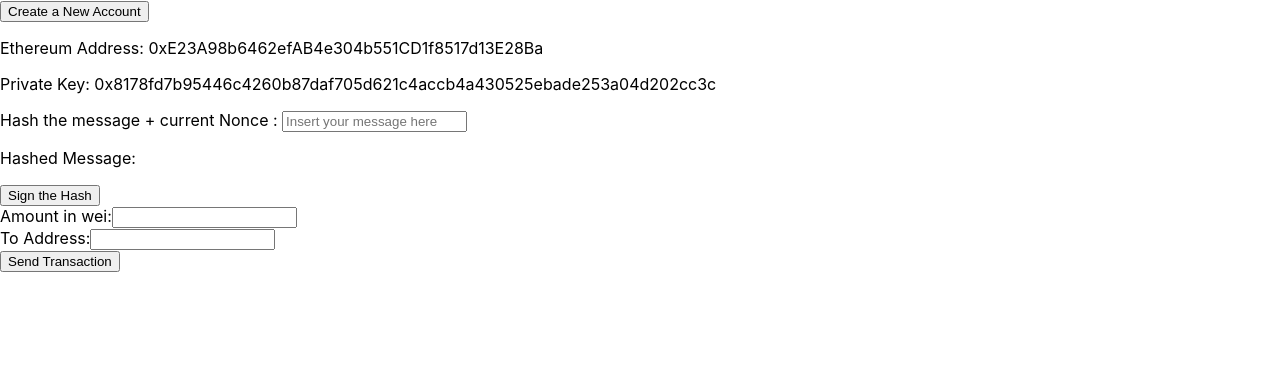
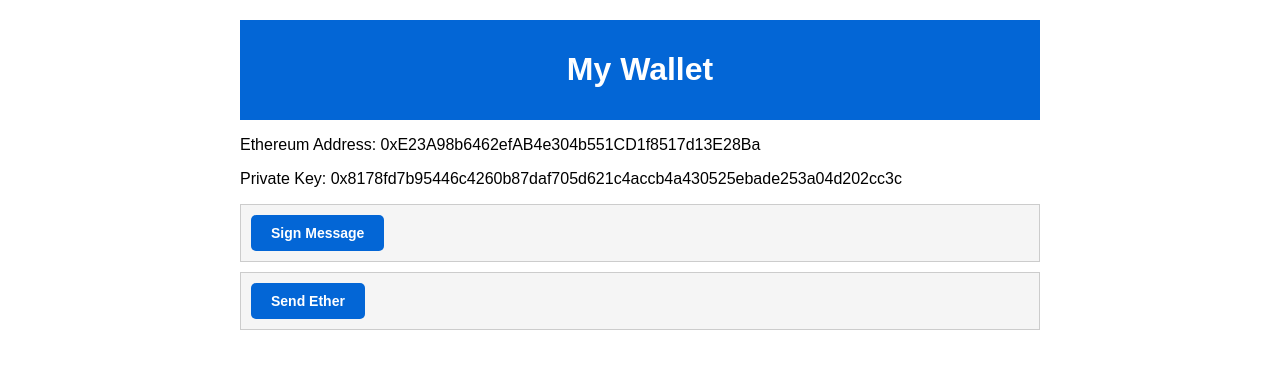
Before and after one commit to naveensmacks/metana-bootcamp, a React (Create React App) app in the folder module-11/walletProject/wallet-project/: page / in a window 1280 px wide. Both pictures are taken after a click on the button "Create a New Account". Shown: the top 368 px of the page. Built offline with nearby package versions, Linux system fonts and the light colour scheme.

Commit message:
Created the wallet UI, popup UI, created flowing/expanding transition effect for UI elements

```diff
--- a/module-11/walletProject/wallet-project/src/components/WalletGenerator.js
+++ b/module-11/walletProject/wallet-project/src/components/WalletGenerator.js
@@ -1,10 +1,14 @@
 import React, { useState } from 'react';
 import { ethers } from 'ethers';
 import { BigNumber } from 'ethers';
+import '../styles.css';
 
 const WalletGenerator = () => {
+  const [showCreateButton, setShowCreateButton] = useState(true);
   const [address, setAddress] = useState('');
   const [privateKey, setPrivateKey] = useState('');
+  const [showHashFields, setShowHashFields] = useState(false);
+  const [showTransactionFields, setShowTransactionFields] = useState(false);
 
   const [nonce, setNonce] = useState('');
   const [textboxContent, setTextboxContent] = useState('');
@@ -42,6 +46,7 @@
 
     // Update the state with the new nonce
     setNonce(newNonce);
+    setShowCreateButton(false);
   };
 
    //Calculate hash
@@ -116,7 +121,7 @@
     // Handle Transaction Submission
   const handleSendButtonClick = async () => {
     try {
-      const { provider, transaction } = await prepareTransaction();
+      const { transaction } = await prepareTransaction();
 
       // Show the modal with estimated gas value
       setShowModal(true);
@@ -124,44 +129,6 @@
 
     } catch (error) {
       console.error("Error preparing transaction:", error);
-    }
-  };
-  // Handle Transaction Submission
-  const handleSendButtonClick1 = async () => {
-    try {
-      console.log("inside handleSendButtonClick");
-      const provider = new ethers.providers.AlchemyProvider("goerli", ALCHEMY_API_KEY);
-      const wallet = new ethers.Wallet(privateKey, provider);
-
-      const nonceValue = await wallet.getTransactionCount();
-      console.log("amount", amount);
-      console.log("amount in hexa", BigNumber.from(amount).toHexString());
-      console.log("nonceValue", nonceValue);
-      const transaction = {
-        nonce: nonceValue,
-        gasLimit: ethers.utils.hexlify(21000), // Default gas limit for regular transactions
-        gasPrice: ethers.utils.parseUnits("20", "gwei"), // Example gas price
-        to: toAddress,
-        value: BigNumber.from(amount).toHexString(),
-      };
-      console.log("transaction.value : ",transaction.value);
-      const estimatedGas = await estimateGas(transaction, provider);
-      console.log("Estimated Gas : ",estimatedGas);
-      transaction.gasLimit = estimatedGas;
-
-      const signedTransaction = await signTransaction(transaction, wallet);
-      console.log("signedTransaction : ",signedTransaction);
-      // Send the transaction
-      const txResponse = await provider.sendTransaction(signedTransaction);
-
-      console.log("Transaction sent:", txResponse);
-
-      // Show the modal with estimated gas value
-      setShowModal(true);
-      setEstimatedGas(estimatedGas.toString()); // Set estimated gas value from previous calculation
-
-    } catch (error) {
-      console.error("Error sending transaction:", error);
     }
   };
 
@@ -184,17 +151,22 @@
       setShowModal(false);
     }
   };
-
   const GasModal = ({ showModal, onClose, estimatedGas }) => {
     if (!showModal) return null;
 
     return (
-      <div className="modal">
+      <div className="modal-overlay">
         <div className="modal-content">
           <h2>Confirm Transaction</h2>
           <p>Estimated Gas: {estimatedGas} wei</p>
-          <button onClick={onClose}>Cancel</button>
-          <button onClick={handleExecuteTransaction}>OK</button>
+          <div className="modal-buttons">
+            <button className="cancel" onClick={onClose}>
+              Cancel
+            </button>
+            <button className="ok" onClick={handleExecuteTransaction}>
+              OK
+            </button>
+          </div>
         </div>
       </div>
     );
@@ -202,39 +174,56 @@
 
 
   return (
-    <div>
-      <button onClick={createNewAccount}>Create a New Account</button>
+    <div className="container">
+      <div className="header">
+        <h1>My Wallet</h1>
+      </div>
+      {showCreateButton && (
+        <button onClick={createNewAccount}>Create a New Account </button>
+      )}
       {address && <p>Ethereum Address: {address}</p>}
       {privateKey && <p>Private Key: {privateKey}</p>}
 
       {nonce && (
-        <div>
-          <label>Hash the message + current Nonce : </label>
-          <input type="text" value={textboxContent} onChange={handleTextboxChange}  placeholder={"Insert your message here"} />
-          <p>Hashed Message: {hashedMessage}</p>
+        <div className= "components" >
+          <button class="heading-button" onClick={() => setShowHashFields(!showHashFields)}>Sign Message</button>
+
+          <div className={`${showHashFields ? 'expanded' : 'expanding'}`}>
+            <label>Hash the message + current Nonce:</label>
+            <input type="text" value={textboxContent} onChange={handleTextboxChange} />
+            <p><label>Hashed Message:</label> {hashedMessage}</p>
+            <button onClick={handleSignButtonClick}>Sign the Hash</button>
+            {signature && <p><label>Signature:</label> {signature}</p>}
+          </div>
         </div>
       )}
 
-      {nonce && (
-        <div>
-          <button onClick={handleSignButtonClick}>Sign the Hash</button>
-          {signature && <p>Signature: {signature}</p>}
-        </div>
-      )}
 
+      {!showCreateButton && (
+        <div className= "components" >
+          <button class="heading-button" onClick={() => setShowTransactionFields(!showTransactionFields)}>Send Ether</button>
+          <div className={`${showTransactionFields ? 'expanded' : 'expanding'}`}>
             <div>
               <label>Amount in wei:</label>
-        <input type="text" value={amount} onChange={(e) => setAmount(e.target.value)} />
+              <input
+                type="text"
+                value={amount}
+                onChange={(e) => setAmount(e.target.value)}
+              />
             </div>
             <div>
               <label>To Address:</label>
-        <input type="text" value={toAddress} onChange={(e) => setToAddress(e.target.value)} />
+              <input
+                type="text"
+                value={toAddress}
+                onChange={(e) => setToAddress(e.target.value)}
+              />
             </div>
             <button onClick={handleSendButtonClick}>Send Transaction</button>
-      <GasModal
-        showModal={showModal}
-        onClose={() => setShowModal(false)}
-        estimatedGas={estimatedGas} />
+          </div>
+        </div>
+      )}
+      <GasModal showModal={showModal} onClose={() => setShowModal(false)} estimatedGas={estimatedGas} />
     </div>
   );
 };
--- /dev/null
+++ b/module-11/walletProject/wallet-project/src/styles.css
@@ -0,0 +1,157 @@
+/* styles.css */
+
+/* Basic styling */
+body {
+  font-family: Arial, sans-serif;
+  margin: 0;
+  padding: 0;
+}
+
+.container {
+  width: 100%;
+  max-width: 800px;
+  margin: 0 auto;
+  padding: 20px;
+}
+
+/* Header styling */
+.header {
+  background-color: #0366d6;
+  color: white;
+  padding: 10px 0;
+  text-align: center;
+}
+
+/* Wallet details box */
+.wallet-box {
+  background-color: #f6f6f6;
+  border-radius: 10px;
+  padding: 20px;
+  margin-bottom: 20px;
+  box-shadow: 0 4px 8px rgba(0, 0, 0, 0.1);
+}
+
+.wallet-title {
+  font-size: 18px;
+  font-weight: bold;
+  margin-bottom: 10px;
+}
+
+.wallet-address {
+  color: #333;
+}
+
+/* Transaction box */
+.transaction-box {
+  background-color: white;
+  border-radius: 10px;
+  padding: 20px;
+  box-shadow: 0 4px 8px rgba(0, 0, 0, 0.1);
+}
+
+/* Button styling */
+button {
+  display: inline-block;
+  padding: 10px 20px;
+  font-size: 14px;
+  font-weight: bold;
+  color: #fff;
+  background-color: #f6851b;
+  border: none;
+  border-radius: 5px;
+  cursor: pointer;
+  transition: background-color 0.3s ease-in-out;
+}
+
+.heading-button{
+  background-color: #0366d6;
+}
+/* Metamask-like text input styles */
+input {
+  display: block;
+  width: 90%;
+  padding: 10px;
+  font-size: 14px;
+  border: 1px solid #ccc;
+  border-radius: 5px;
+  margin-bottom: 10px;
+  transition: border-color 0.3s ease-in-out;
+}
+
+input:focus {
+  outline: none;
+  border-color: #f6851b;
+}
+
+label {
+  font-weight: bold;
+}
+.components {
+  border: 1px solid #ccc;
+  padding: 10px;
+  margin-top: 10px;
+  background-color: #f5f5f5;
+  white-space: pre-wrap; /* Preserve line breaks and wrap long text */
+  word-wrap: break-word;
+}
+
+.expanding {
+  max-height: 0;
+  opacity: 0;
+  overflow: hidden;
+  transition: max-height 0.3s ease-in-out, opacity 0.3s ease-in-out;
+}
+
+.expanded {
+  max-height: 1000px;
+  opacity: 1;
+  transition: max-height 0.5s ease-in-out, opacity 0.3s ease-in-out;
+}
+
+/* Modal CSS */
+
+.modal-overlay {
+  position: fixed;
+  top: 0;
+  left: 0;
+  width: 100%;
+  height: 100%;
+  background-color: rgba(0, 0, 0, 0.5); /* Semi-transparent overlay */
+  display: flex;
+  align-items: center;
+  justify-content: center;
+  z-index: 1000;
+}
+
+.modal-content {
+  background-color: white;
+  padding: 20px;
+  border-radius: 8px;
+  box-shadow: 0px 4px 8px rgba(0, 0, 0, 0.1);
+  text-align: center; /* Center align content */
+}
+
+.modal-buttons {
+  display: flex;
+  justify-content: space-between;
+  margin-top: 20px;
+}
+
+.modal-buttons button {
+  flex: 1; /* Equal width for both buttons */
+  padding: 10px;
+  border: none;
+  border-radius: 4px;
+  cursor: pointer;
+}
+
+.modal-buttons button.cancel {
+  background-color: #d3d3d3; /* Light gray background */
+  margin-right: 10px;
+}
+
+.modal-buttons button.ok {
+  background-color: #007bff; /* Blue background */
+  color: white; /* White text color */
+  margin-left: 10px;
+}
```
Lines whose indentation alone changed are shown as unchanged.
